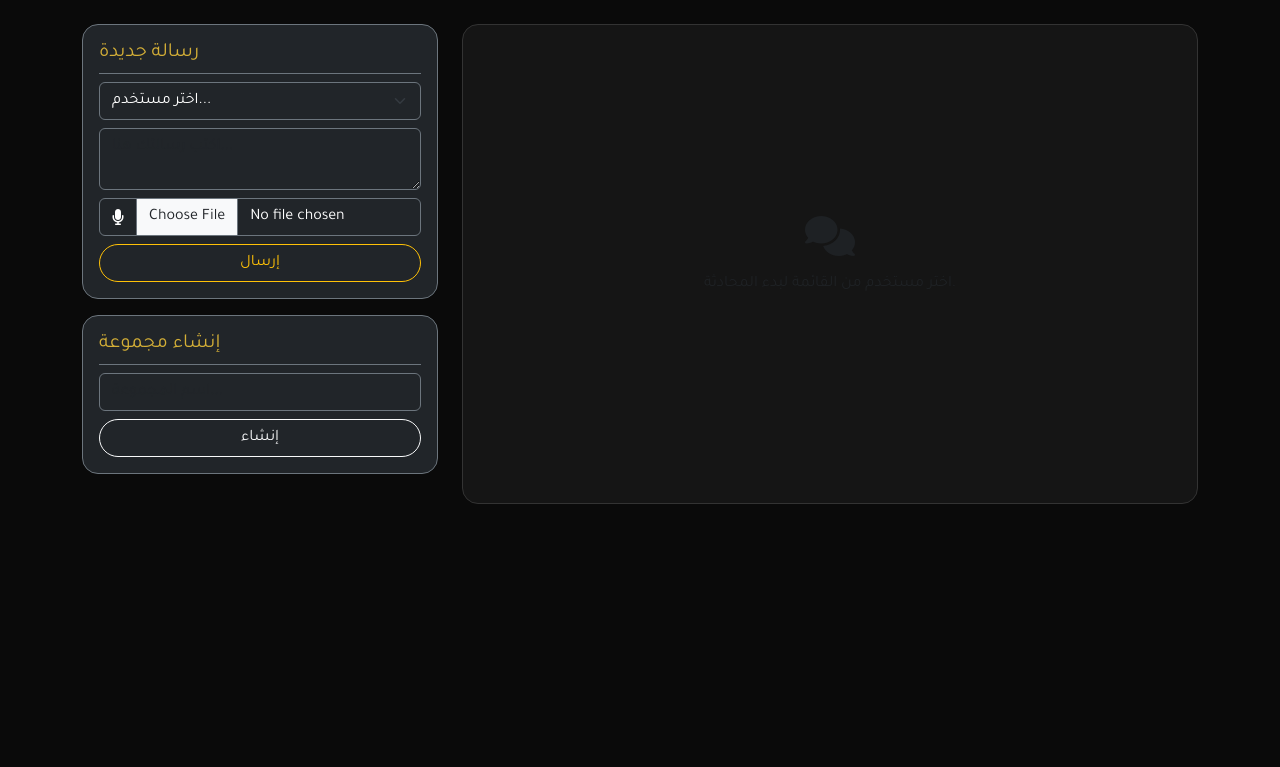
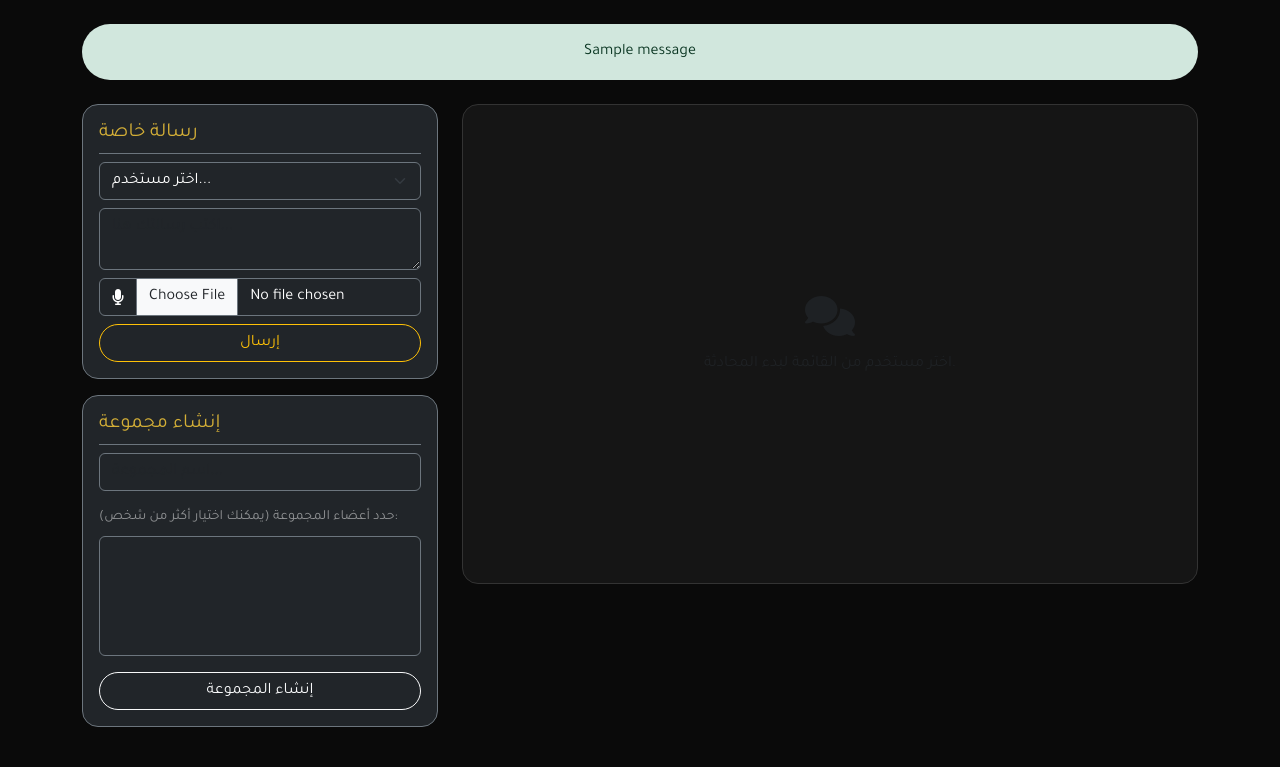
Before and after one commit to fsrawi/masarat-platform, a Flask app: page /messages in a window 1280 px wide. Shown: the part 57-824 px from the top of the page. Before the commit the page ends 561 px from the top, so only its background shows below. Run offline with Flask 3, Linux system fonts and the light colour scheme; a user stored in the database is signed in; tables that the repository leaves empty hold one stand-in row (values such as "Sample post"); one stand-in notice (Sample message) is shown; lists and menus that the app fills with data are empty.

Commit message:
Feature: Add multiple user selection when creating groups

```diff
--- a/app.py
+++ b/app.py
@@ -30,11 +30,10 @@ def load_user(user_id):
 
 with app.app_context():
     try:
-        # تم قفل المسح للأبد لأن التحديث نجح، الآن لن تفقد أي حساب!
+        # قفلنا المسح عشان بياناتك تظل محفوظة للأبد
         # db.drop_all()
         db.create_all()
 
-        # تفعيل صلاحية الأدمن لحسابك
         fawzi_admin = User.query.filter(User.username.ilike('fawzi')).first()
         if fawzi_admin:
             fawzi_admin.is_admin = True
@@ -75,7 +74,6 @@ def home():
     try: stories = Story.query.order_by(Story.created_at.desc()).all()
     except: stories = []
 
-    # تم إضافة كلمات التعليقات التي تسببت في انهيار الواجهة
     t = {
         'ar': {
             'title': 'منصة نجاحي', 'brand': 'منصة نجاحي', 'create_story': 'أنشئ قصتك',
@@ -234,15 +232,29 @@ def messages():
                            chatting_with=chatting_with,
                            selected_group_id=selected_group_id)
 
+# --- تم تحديث هذه الدالة لإضافة الأعضاء المحددين للمجموعة ---
 @app.route('/create-group', methods=['POST'])
 @login_required
 def create_group():
     group_name = request.form.get('group_name', '').strip()
+    selected_users_ids = request.form.getlist('members') # جلب قائمة الأعضاء المحددين
+
     if group_name and not Group.query.filter_by(name=group_name).first():
         new_group = Group(name=group_name, created_by=current_user.id)
-        new_group.members.append(current_user)
+        new_group.members.append(current_user) # إضافة المنشئ تلقائياً
+
+        # إضافة الأعضاء الذين تم تحديدهم
+        for uid in selected_users_ids:
+            user_to_add = User.query.get(int(uid))
+            if user_to_add and user_to_add != current_user:
+                new_group.members.append(user_to_add)
+
         db.session.add(new_group)
         db.session.commit()
+        flash('تم إنشاء المجموعة وإضافة الأعضاء بنجاح!', 'success')
+    else:
+        flash('اسم المجموعة مستخدم مسبقاً أو غير صالح.', 'danger')
+
     return redirect(url_for('messages', tab='groups'))
 
 @app.route('/profile/<username>')
--- a/templates/messages.html
+++ b/templates/messages.html
@@ -23,10 +23,19 @@
         </div>
     </nav>
     <div class="container">
+
+        {% with messages = get_flashed_messages(with_categories=true) %}
+            {% if messages %}
+                {% for category, message in messages %}
+                    <div class="alert alert-{{ category }} rounded-pill text-center border-0 mb-4">{{ message }}</div>
+                {% endfor %}
+            {% endif %}
+        {% endwith %}
+
         <div class="row">
             <div class="col-md-4 mb-4">
                 <div class="bg-dark p-3 rounded-4 border border-secondary mb-3">
-                    <h5 class="text-gold border-bottom border-secondary pb-2">رسالة جديدة</h5>
+                    <h5 class="text-gold border-bottom border-secondary pb-2">رسالة خاصة</h5>
                     <form action="{{ url_for('messages') }}" method="POST" enctype="multipart/form-data">
                         <input type="hidden" name="chat_type" value="private">
                         <select name="receiver" class="form-select bg-dark text-white border-secondary mb-2" required>
@@ -45,11 +54,19 @@
                     </form>
                 </div>
 
-                <div class="bg-dark p-3 rounded-4 border border-secondary">
+                <div class="bg-dark p-3 rounded-4 border border-secondary mb-3">
                     <h5 class="text-gold border-bottom border-secondary pb-2">إنشاء مجموعة</h5>
                     <form action="{{ url_for('create_group') }}" method="POST">
                         <input type="text" name="group_name" class="form-control bg-dark text-white border-secondary mb-2" placeholder="اسم المجموعة..." required>
-                        <button type="submit" class="btn btn-outline-light w-100 rounded-pill">إنشاء</button>
+
+                        <label class="form-label text-white-50 small mt-2">حدد أعضاء المجموعة (يمكنك اختيار أكثر من شخص):</label>
+                        <select name="members" class="form-select bg-dark text-white border-secondary mb-3" multiple style="height: 120px;">
+                            {% for u in all_users %}
+                                <option value="{{ u.id }}">{{ u.username }}</option>
+                            {% endfor %}
+                        </select>
+
+                        <button type="submit" class="btn btn-outline-light w-100 rounded-pill">إنشاء المجموعة</button>
                     </form>
                 </div>
             </div>
```
